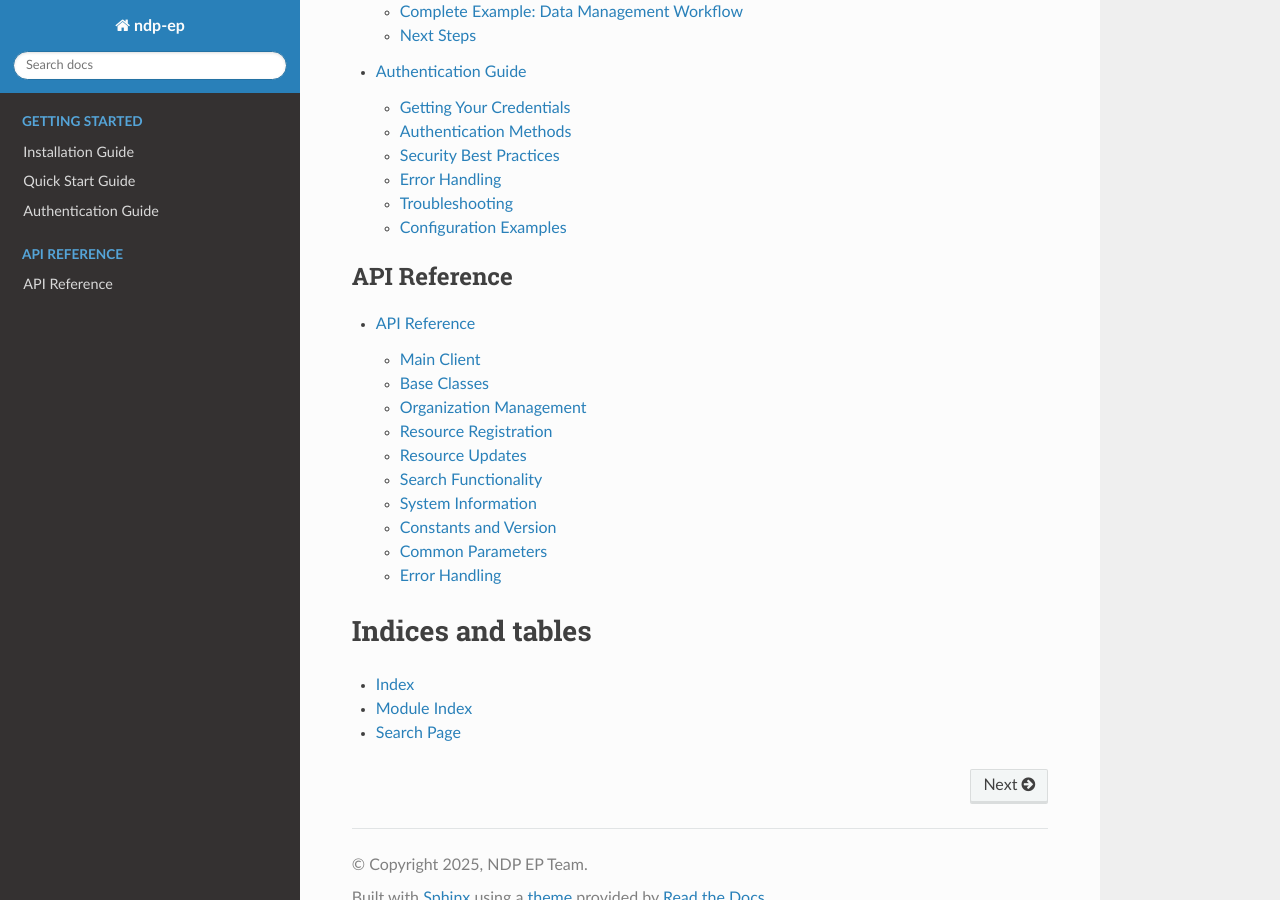
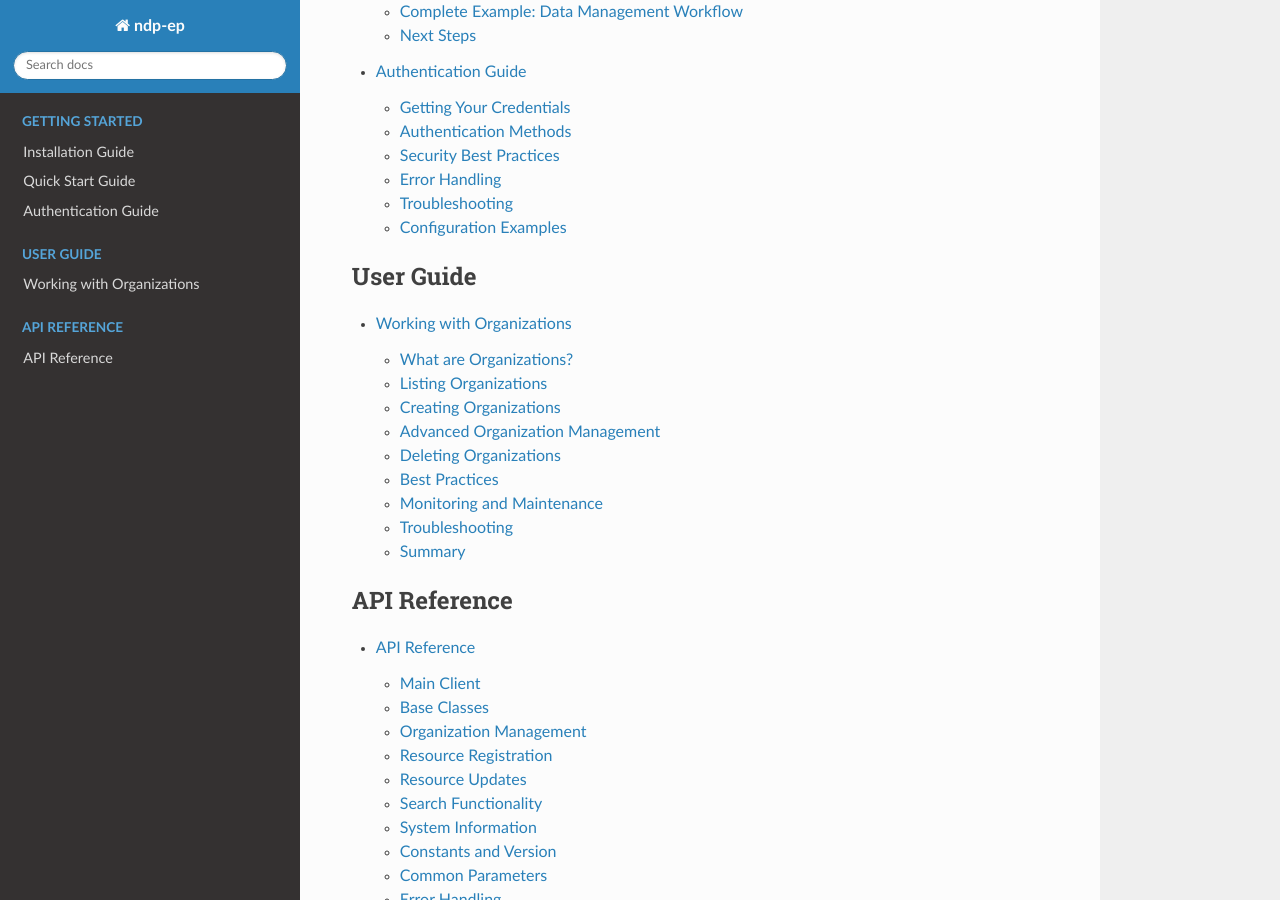
Before and after one commit to sci-ndp/ndp-ep-py, a Sphinx documentation site: the page built from docs/source/index.rst, in a window 1280 px wide and 900 px high, scrolled down 1582 px. Built offline with Sphinx 7.4.7 and the Read the Docs theme 3.1.0, drawn with Linux system fonts in a browser that asks for light colours; some of the changed text lies outside the part shown.

Commit message:
fix: docs

```diff
--- a/docs/source/index.rst
+++ b/docs/source/index.rst
@@ -54,6 +54,12 @@
    installation
    quickstart
    authentication
+
+.. toctree::
+   :maxdepth: 2
+   :caption: User Guide
+
+   user_guide/organizations
 
 .. toctree::
    :maxdepth: 2
--- a/docs/source/quickstart.rst
+++ b/docs/source/quickstart.rst
@@ -69,7 +69,7 @@ Search for Datasets
        print(f"- {dataset.get('title', 'No title')}")
 
 Check System Status
-~~~~~~~~~~~~~~~~~~
+~~~~~~~~~~~~~~~~~~~
 
 .. code-block:: python
 
```
Also changed, not shown: other parts of docs/source/index.rst (+2 -2 lines), 2 other files.
